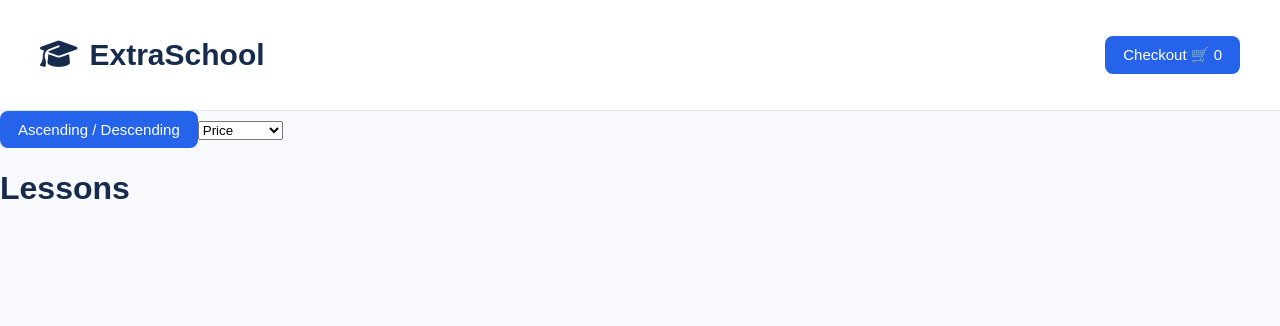
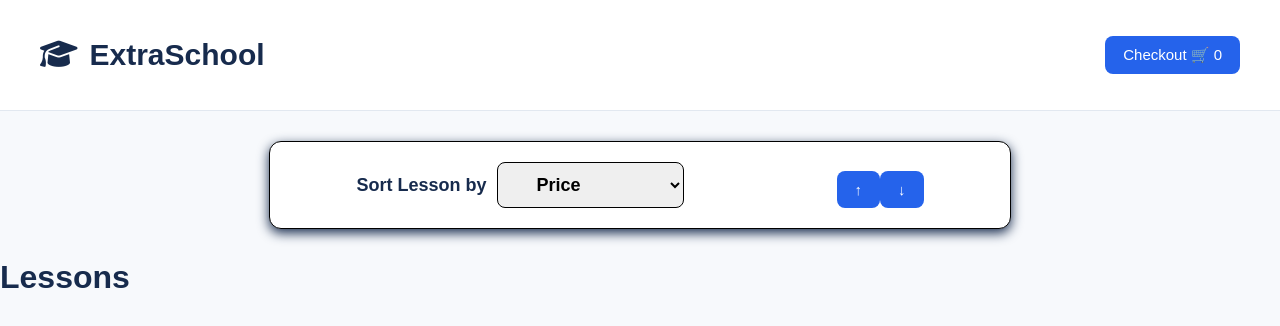
Before and after one commit to Lakrashe/ExtraSchool-Front-End, a plain HTML site: page index.html in a window 1280 px wide. Drawn offline with nearby package versions, Linux system fonts and the light colour scheme.

Commit message:
Design form sortbytpe and added two different buttons for asc e desc

```diff
--- a/css/style.css
+++ b/css/style.css
@@ -114,3 +114,32 @@ body{
     background: #f1f5f9;
     border-radius: 8px;
 }
+.container-sort{
+    display: flex;
+    align-items: end;
+    justify-content: space-around;
+    flex-wrap: wrap;
+    gap: 20px;
+    max-width: 700px;
+    margin: 30px auto;
+    padding: 20px;
+    background: white;
+    border: 1px solid black;
+    border-radius: 12px;
+    box-shadow: 0 4px 12px;
+}
+.sort-field label {
+    font-size: large;
+    font-weight: 600;
+    color: #172b4d;
+    margin-right: 10px;
+
+}
+.sort-field select{
+    padding: 11px 35px;
+    border: 1px solid black;
+    border-radius: 8px;
+    background:whitel;
+    font-weight: 600;
+    font-size: large;
+}
--- a/index.html
+++ b/index.html
@@ -31,20 +31,28 @@
         </header>
 
         <main>
-            <!--Btn toggle to show lessons in ascending or descending-->
-            <button class="btn" @click = "decreasing = !decreasing">Ascending / Descending</button>
             <!--Form to let the user pick what type of sorting-->
+            <div class="container-sort" v-if="showProducts">
+                <div class="sort-field">
+                    <label>Sort Lesson by</label>
                     <select v-model="sortType">
                         <option value="subject">Subject</option>
                         <option value="location">Location</option>
                         <option value="price">Price</option>
                         <option value="availabilty">Availability</option>
                     </select>
+                </div>
+                <!--Btn to show lessons in ascending or descending-->
+                <div class="btn-sort-container">
+                    <button class="btn" @click="decreasing = true">↑</button>
+                    <button class="btn" @click="decreasing = false">↓</button>
+                </div>
+            </div>
             <!--Product page-->
             <div v-if="showProducts">
                 <h1>Lessons</h1>
                 <div class="lesson-card-container">
-                    <div v-for="lesson in sortedLessons"  class="lesson-card">
+                    <div v-for="lesson in sortedLessons" class="lesson-card">
                         <h2>{{lesson.subject}}</h2>
                         <img :src="lesson.img" alt="" width="200px" height="150px">
                         <h2>{{lesson.location}}</h2>
```
Lines whose indentation alone changed are shown as unchanged.
